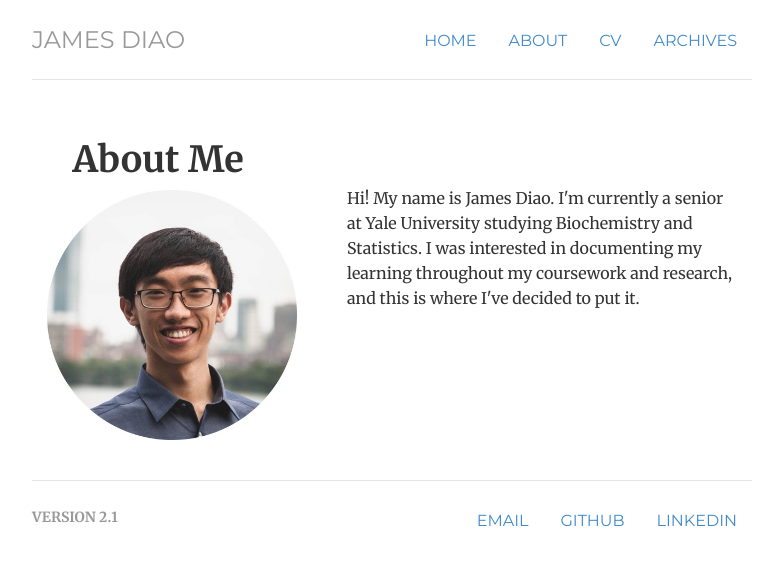
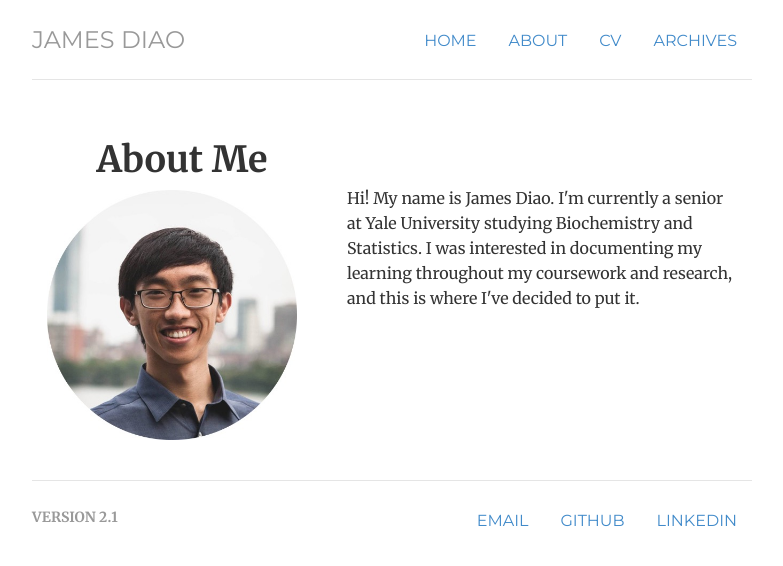
Before and after one commit to WENWENYU/jamesdiao.github.io, a Jekyll site: the page built from about/index.html, in a window 1280 px wide. Shown: the top 566 px of the page, without its empty margins (248-1031 px from the left). Built offline with Jekyll 4.4.1, drawn with Linux system fonts in a browser that asks for light colours.

Commit message:
Fixed about page title try 2

```diff
--- a/about/index.html
+++ b/about/index.html
@@ -5,7 +5,7 @@ title: About Me
 
 <div class="row marketing">
   <div class="col-sm-5">
-  <h1>&nbsp;&nbsp;&nbsp;About Me</h1>
+  <h1 align="center">About Me</h1>
   <img src="/img/circle-headshot.jpg" alt = "Boston Headshot" style="width:250px;height:250px;">
   </div>
   <div class="col-sm-7">
```
